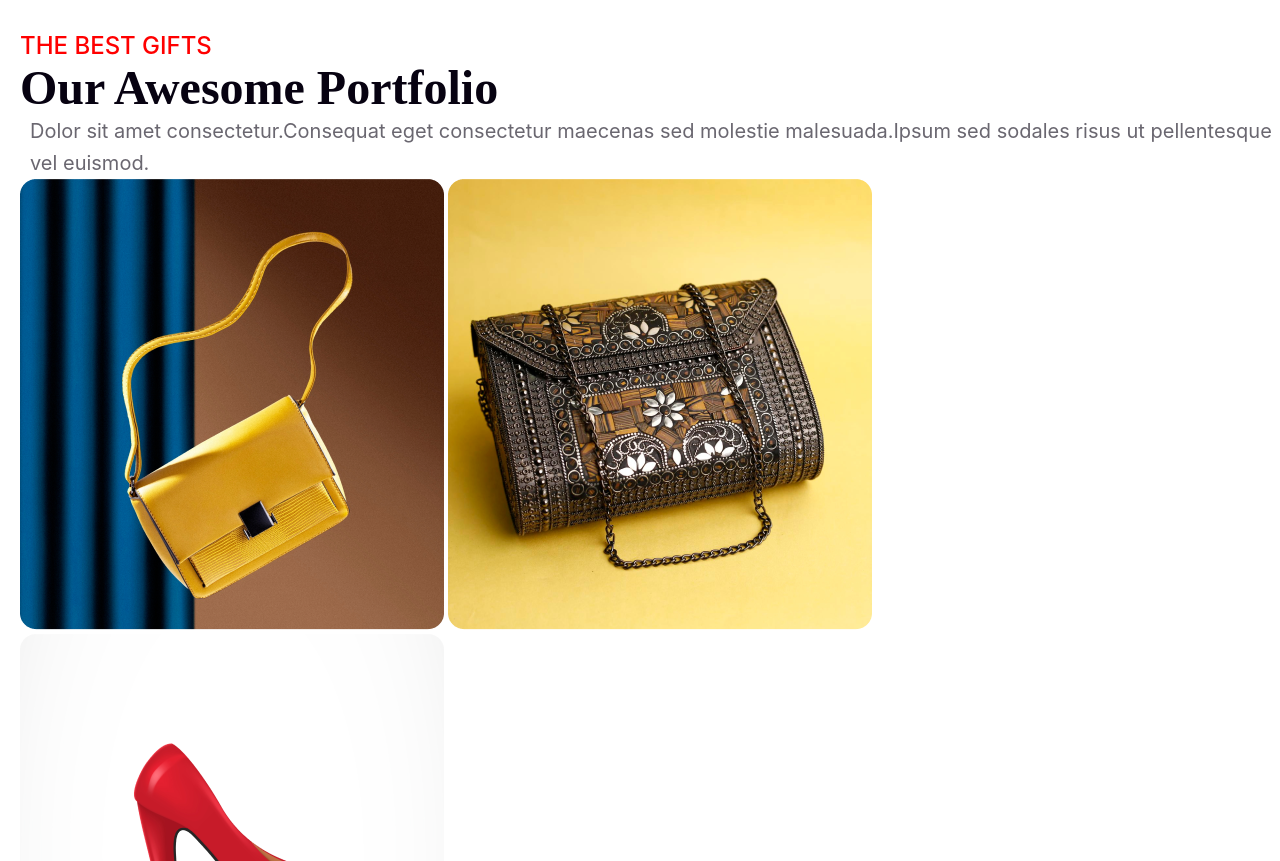
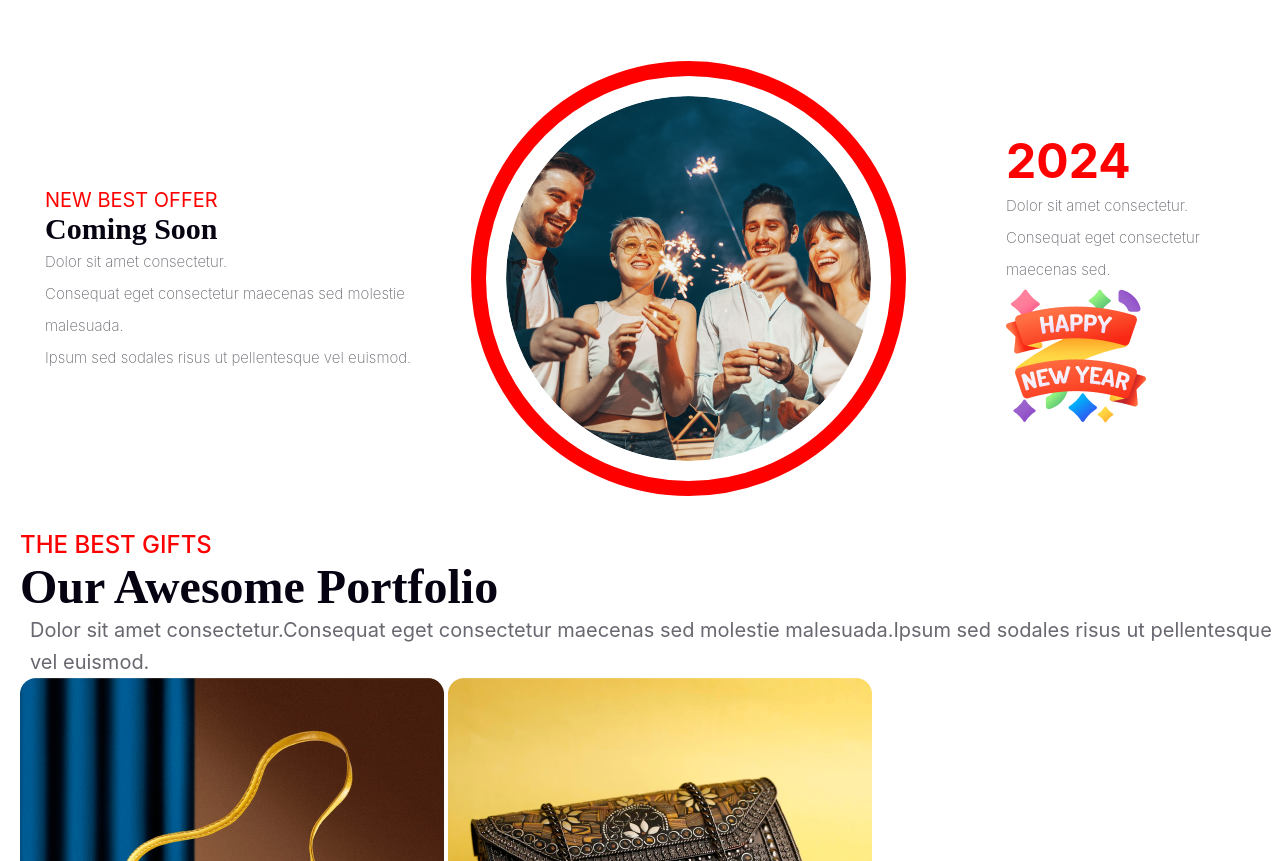
Before and after one commit to toriqul07/New-Year-New-Mission, a plain HTML site: page resources/index.html in a window 1280 px wide. Shown: the part 1938-2799 px from the top of the page. Drawn offline with Linux system fonts and the light colour scheme; grey boxes are pictures that could not be loaded.

Commit message:
mavy done

```diff
--- a/resources/index.html
+++ b/resources/index.html
@@ -43,6 +43,26 @@
                 <div class="banner-img">
                     <img class="imgg" src="Group 70.png" alt="">
                 </div>
+            </div>
+        </div>
+    </section>
+    <section>
+        <div class="seven">
+            <div class="one">
+                <h6>NEW BEST OFFER</h6>
+                <h3>Coming Soon</h3>
+                <p>Dolor sit amet consectetur.</p>
+                <p>Consequat eget consectetur maecenas sed molestie malesuada.</p>
+                <p>Ipsum sed sodales risus ut pellentesque vel euismod. </p>
+            </div>
+            <div class="two">
+                <img src="Ellipse 1.png" alt="">
+            </div>
+            <div class="three">
+                <h3>2024</h3>
+                <p>Dolor sit amet consectetur.</p>
+                <p>Consequat eget consectetur maecenas sed.</p>
+                <img src="Group 96.png" alt="">
             </div>
         </div>
     </section>
--- a/resources/styles/style.css
+++ b/resources/styles/style.css
@@ -348,3 +348,84 @@ h4 {
 .web-addrees h4 {
     color: #FFF
 }
+
+.seven {
+    display: flex;
+    align-items: center;
+    margin-top: 60px;
+    gap: 40px;
+}
+
+.one h6 {
+    color: #F00;
+    /* text-align: center; */
+    font-family: Inter;
+    font-size: 20px;
+    font-style: normal;
+    font-weight: 400;
+    line-height: normal;
+    margin-left: 30px;
+}
+
+.one h3 {
+    color: #070211;
+    font-family: Merriweather;
+    font-size: 30px;
+    font-style: normal;
+    font-weight: 700;
+    line-height: normal;
+    text-transform: capitalize;
+    margin-left: 30px;
+}
+
+.one p {
+    color: rgba(7, 2, 17, 0.60);
+    font-family: Inter;
+    font-size: 15px;
+    font-style: normal;
+    font-weight: 200;
+    line-height: 32px;
+    /* 160% */
+    margin-left: 30px;
+}
+
+.three h3 {
+    color: #F00;
+    font-family: Inter;
+    font-size: 48px;
+    font-style: normal;
+    font-weight: 700;
+    line-height: normal;
+    margin-left: 60px;
+}
+
+.three p {
+    color: rgba(7, 2, 17, 0.60);
+    font-family: Inter;
+    font-size: 15px;
+    font-style: normal;
+    font-weight: 200;
+    line-height: 32px;
+    /* 160% */
+    margin-left: 60px;
+    /* 160% */
+}
+
+.three img {
+    width: 140px;
+    height: 140px;
+    flex-shrink: 0;
+    margin-left: 60px;
+}
+
+.two img {
+    border-radius: 463px;
+    border: 15px solid #F00;
+    padding: 20px;
+}
+
+.seven{
+    background:#FFF;
+    margin-left: 15px;
+    margin-right: 15px;
+}
```
